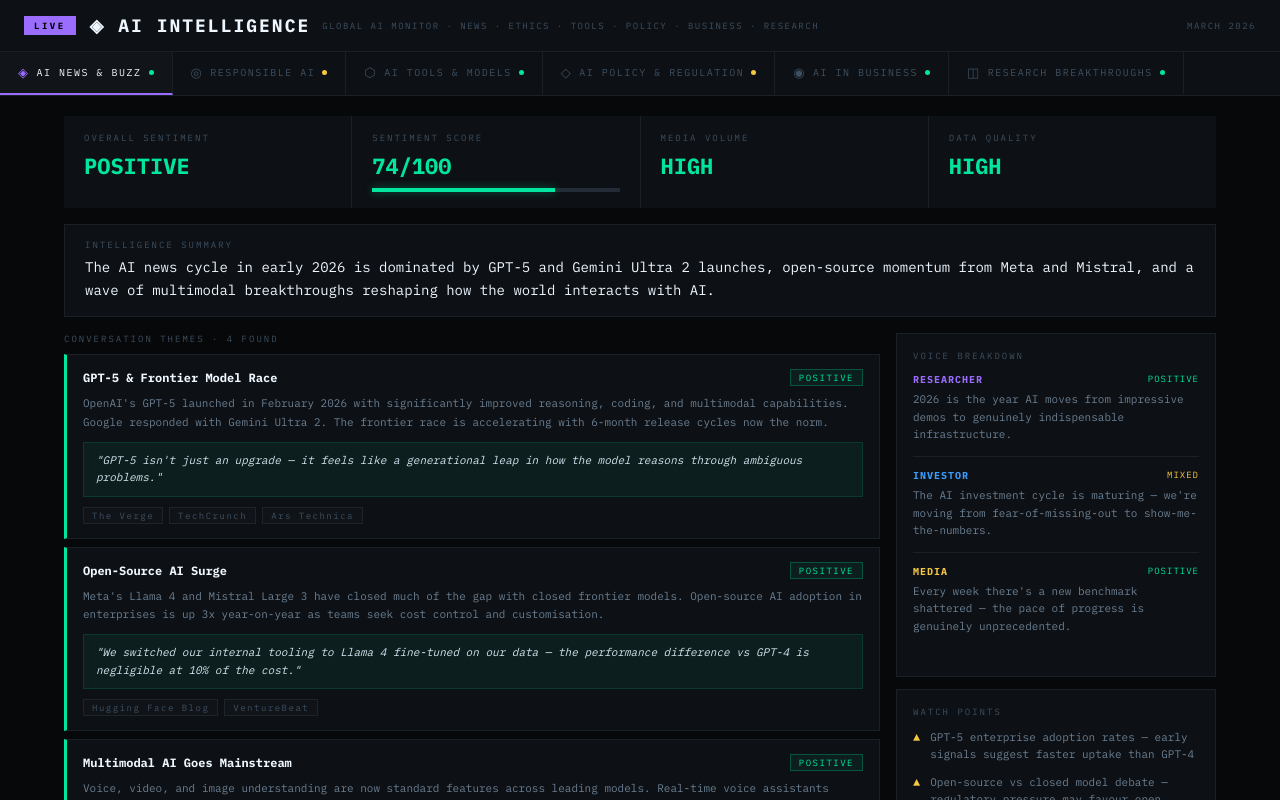
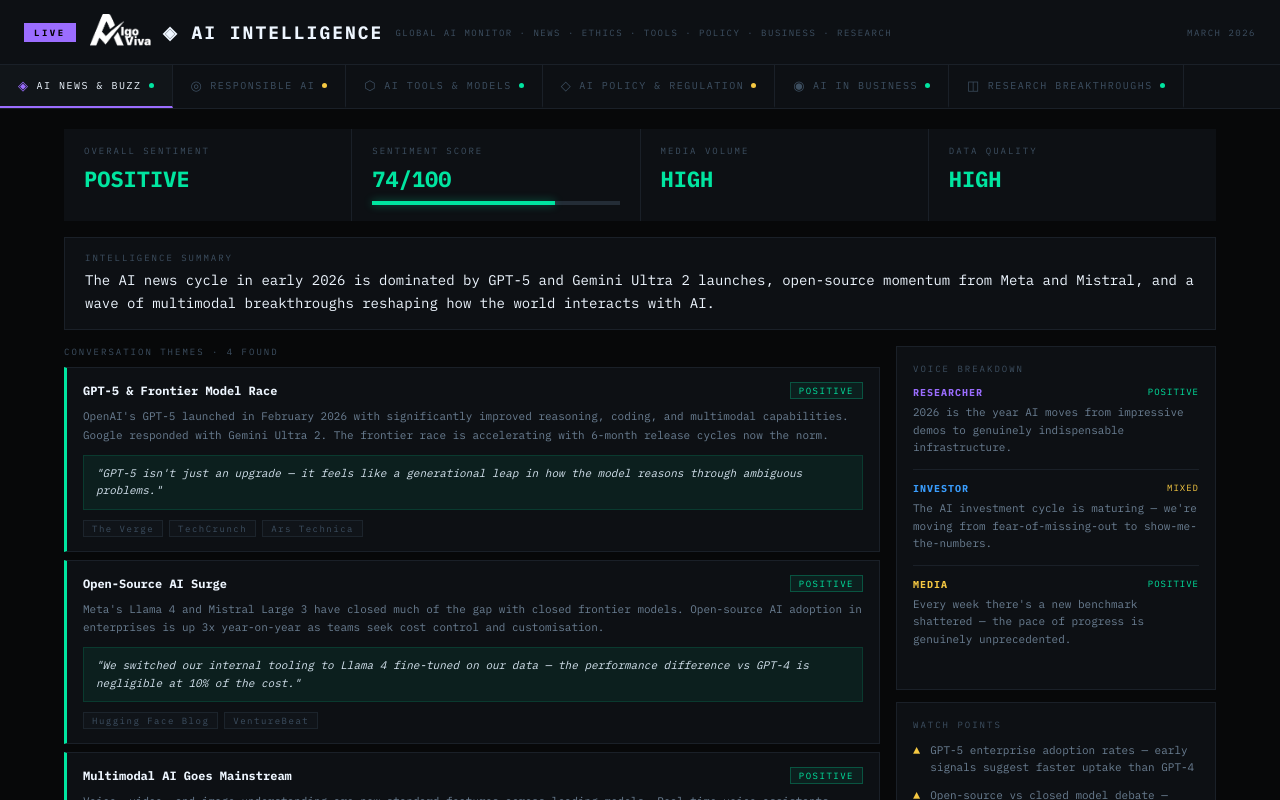
Before and after one commit to MikaylaArran/AV-AI-Dashboard, a React (Vite) app: page / in a window 1280 px wide. Shown: the top 800 px of the page. Built offline with nearby package versions, Linux system fonts and the light colour scheme.

Commit message:
fix logo

```diff
--- a/src/App.jsx
+++ b/src/App.jsx
@@ -358,6 +358,7 @@
             LIVE
           </div>
           <div style={{ display:"flex", alignItems:"center", gap:12 }}>
+            <img src="/Algoviva White logo.png" alt="Algoviva" style={{ height:36 }} />
             <div style={{ fontSize:18, fontWeight:700, color:T.bright, letterSpacing:"2px" }}>◈ AI INTELLIGENCE</div>
             <div style={{ fontSize:9, color:T.muted, letterSpacing:"1.5px" }}>GLOBAL AI MONITOR · NEWS · ETHICS · TOOLS · POLICY · BUSINESS · RESEARCH</div>
           </div>
```
